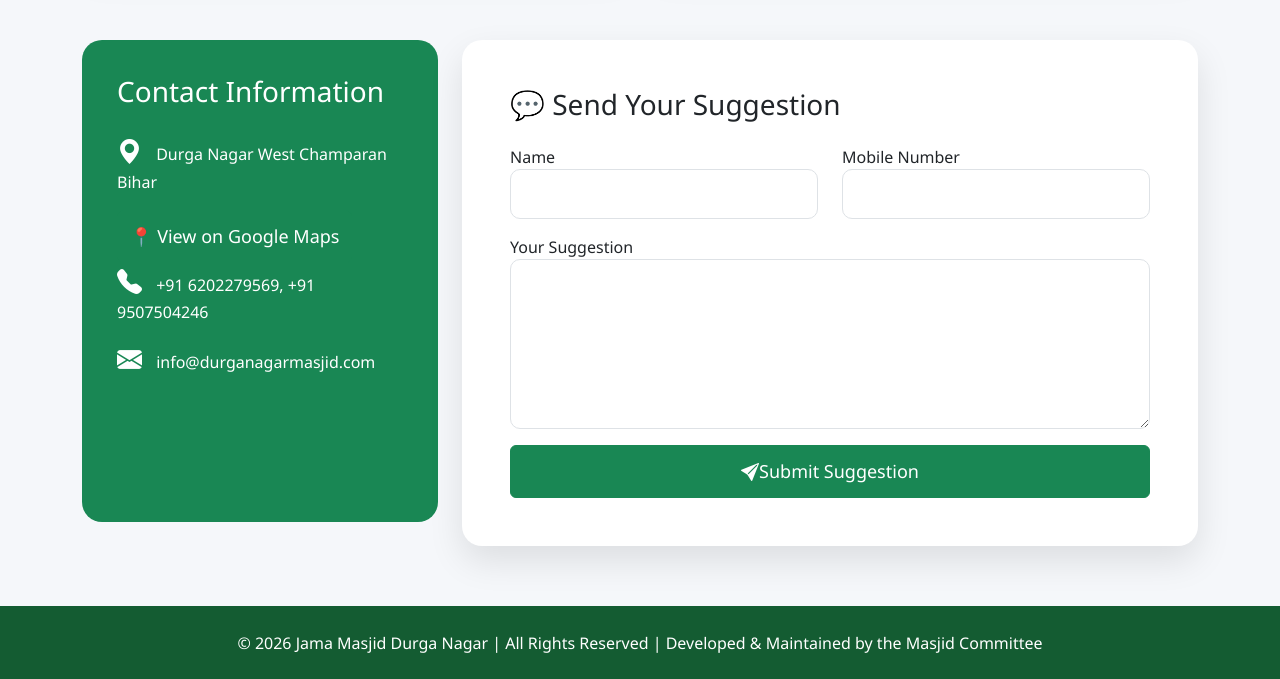
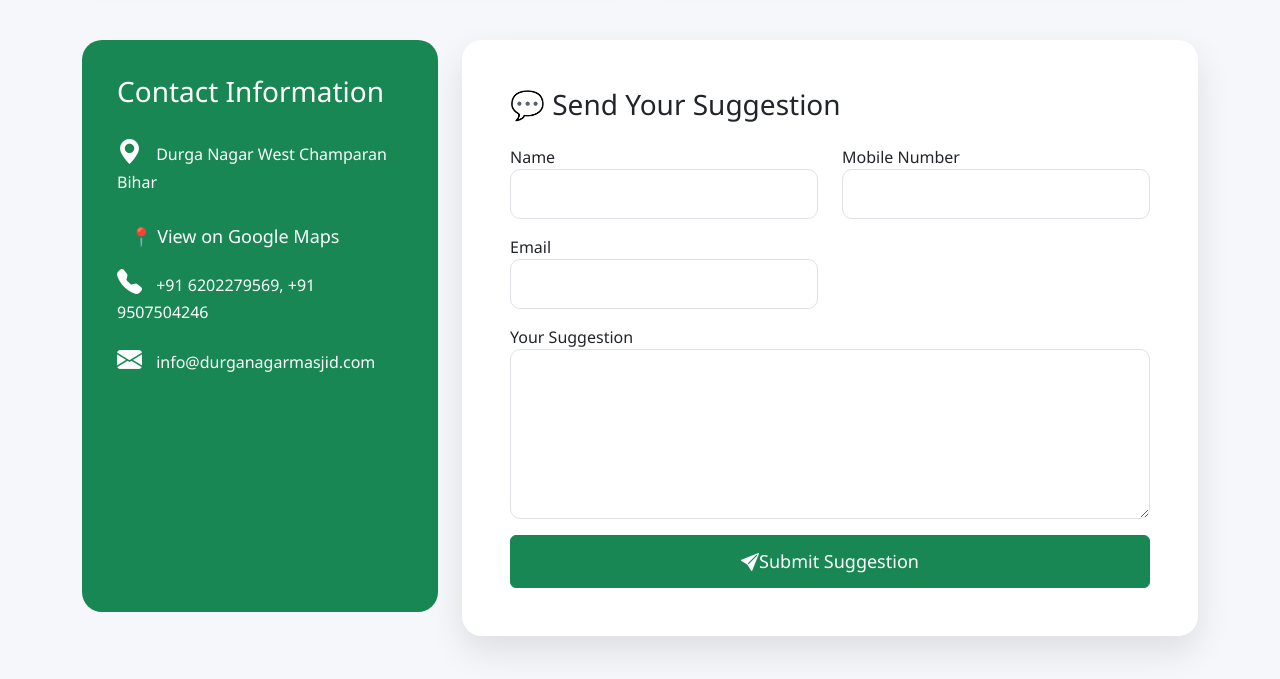
Before and after one commit to mahamudalam/MosqueManagement, a Flask app: page /contact in a window 1280 px wide. Shown: the part 971-1650 px from the top of the page. Run offline with Flask 3, Linux system fonts and the light colour scheme.

Commit message:
Added email

```diff
--- a/app/models/contact.py
+++ b/app/models/contact.py
@@ -19,7 +19,11 @@ class ContactRequest(db.Model):
         nullable=False,
         index=True
     )
-
+    email = db.Column(
+        db.String(255),
+        nullable=True,
+        index=True
+    )
     suggestion = db.Column(
         db.Text,
         nullable=False
--- a/app/routes/contact.py
+++ b/app/routes/contact.py
@@ -23,7 +23,10 @@ def contact():
 
         mobile = request.form["mobile"].strip()
 
+        email = request.form["email"].strip()
+
         suggestion = request.form["suggestion"].strip()
+
 
         if not name or not mobile or not suggestion:
 
@@ -41,7 +44,7 @@ def contact():
             name=name,
 
             mobile=mobile,
-
+            email=email,
             suggestion=suggestion
 
         )
--- a/app/templates/contact/admin_contact_requests.html
+++ b/app/templates/contact/admin_contact_requests.html
@@ -48,6 +48,7 @@
                         <th width="60">ID</th>
                         <th>Name</th>
                         <th>Mobile</th>
+                        <th>Email</th>
                         <th width="350">Suggestion</th>
                         <th>Date</th>
                         <th>Status</th>
@@ -70,6 +71,8 @@
                         <td>{{ row.name }}</td>
 
                         <td>{{ row.mobile }}</td>
+
+                        <td>{{ row.email }}</td>
 
                         <td style="white-space: pre-wrap;">
                             {{ row.suggestion }}
--- a/app/templates/contact/contact.html
+++ b/app/templates/contact/contact.html
@@ -421,6 +421,23 @@ required>
 
 </div>
 
+<div class="col-md-6 mb-3">
+
+<label>Email</label>
+
+<input
+
+type="text"
+
+name="email"
+
+class="form-control"
+
+maxlength="50"
+>
+
+</div>
+
 </div>
 
 <div class="mb-3">
```
